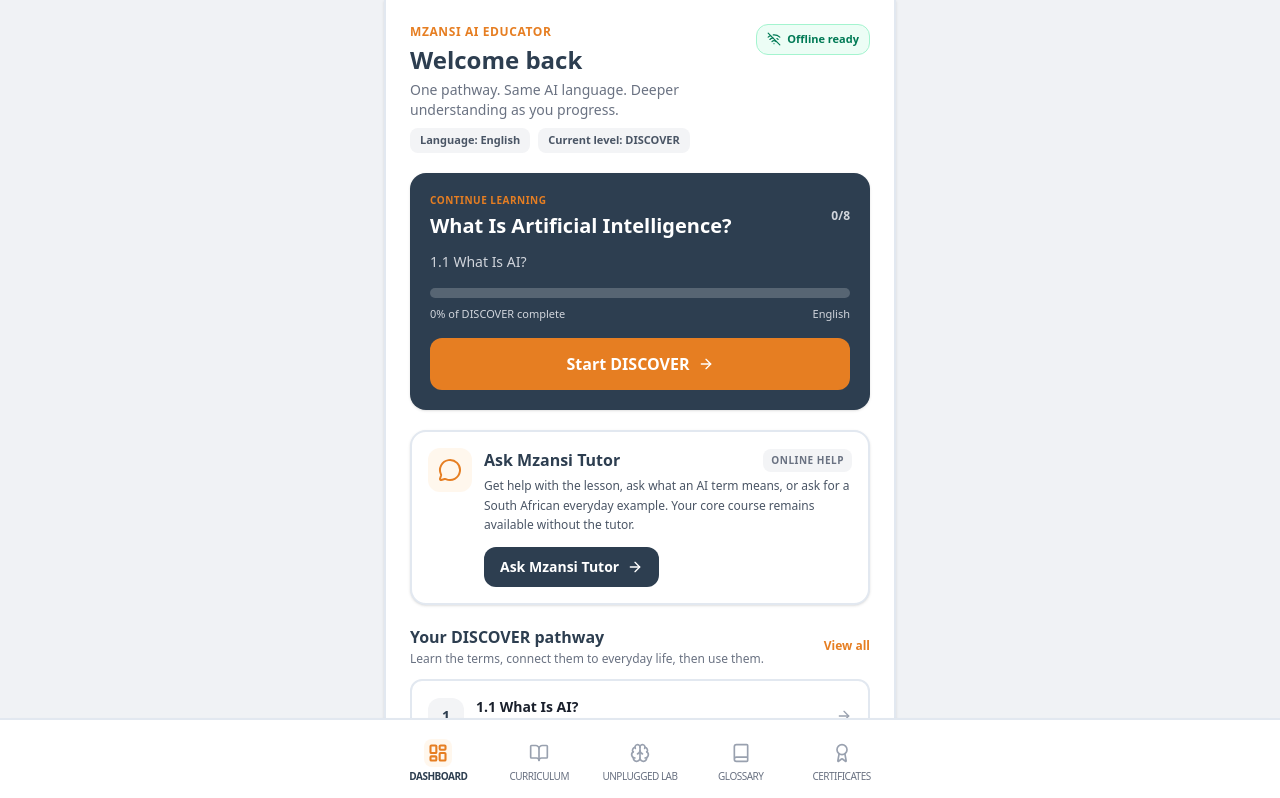
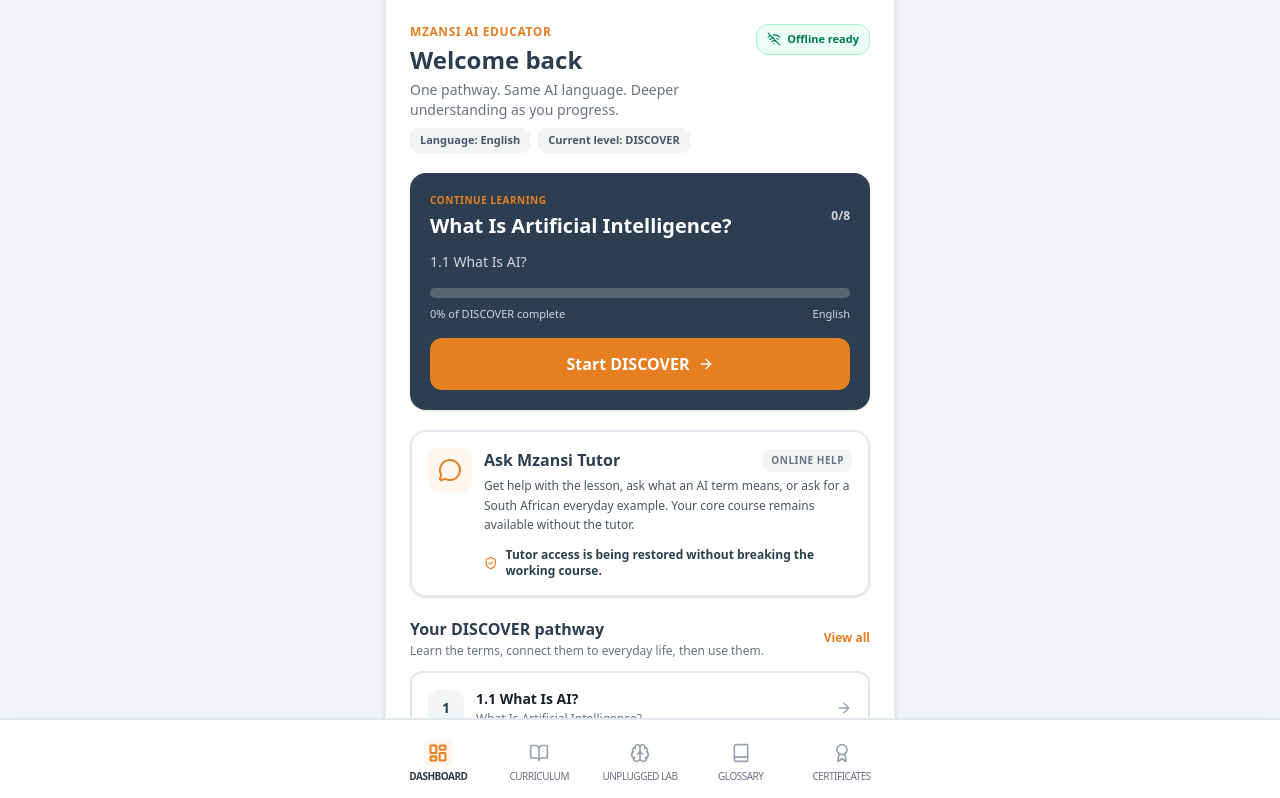
Before and after one commit to marcdiedricks/mzansi-ai-educator, a React (Vite) app: page /mzansi-ai-educator/home in a window 1280 px wide. Shown: the top 798 px of the page. Built offline with nearby package versions, Linux system fonts and the light colour scheme.

Commit message:
DASHBOARD-02: keep tutor card non-breaking until tutor route restoration

```diff
--- a/src/pages/Home.tsx
+++ b/src/pages/Home.tsx
@@ -106,13 +106,10 @@ export function Home() {
             <p className="text-xs text-gray-600 leading-relaxed mt-1">
               Get help with the lesson, ask what an AI term means, or ask for a South African everyday example. Your core course remains available without the tutor.
             </p>
-            <button
-              onClick={() => navigate('/tutor')}
-              className="mt-3 inline-flex items-center justify-center gap-2 bg-[#2D3E50] hover:bg-slate-700 text-white text-sm font-bold py-2.5 px-4 rounded-xl transition-colors"
-            >
-              Ask Mzansi Tutor
-              <ArrowRight className="w-4 h-4" />
-            </button>
+            <div className="mt-3 flex items-center gap-2 text-xs font-bold text-[#2D3E50]">
+              <ShieldCheck className="w-4 h-4 text-[#E67E22]" />
+              Tutor access is being restored without breaking the working course.
+            </div>
           </div>
         </div>
       </section>
```
